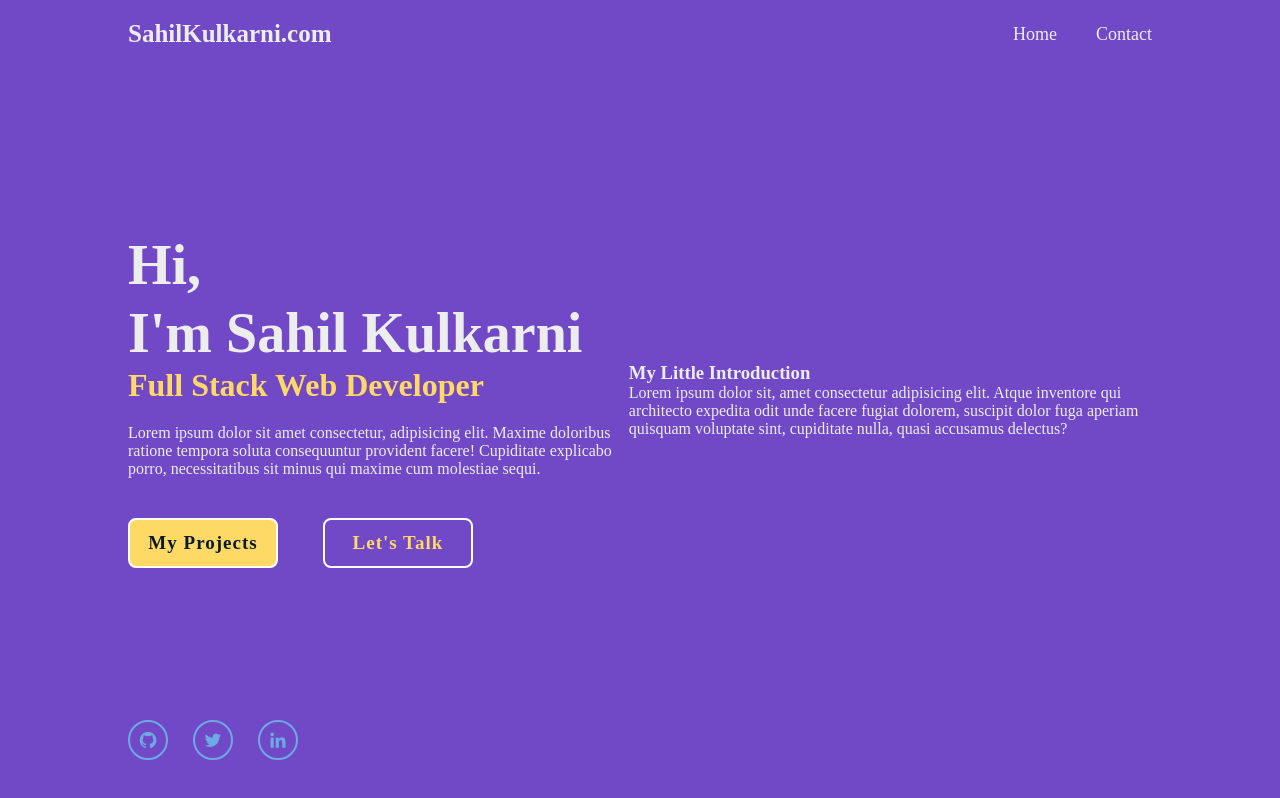
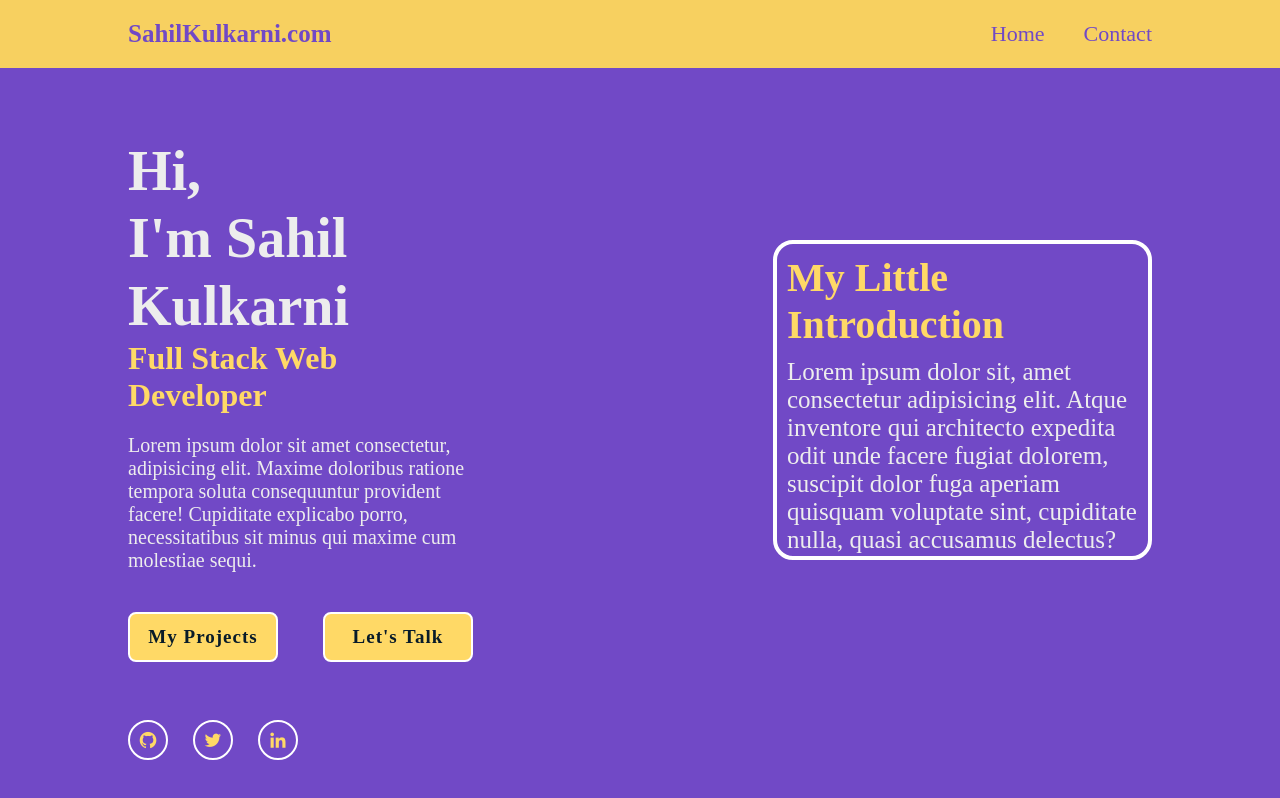
Before and after one commit to SahilKulkarni10/porfolio, a plain HTML site: page index.html in a window 1280 px wide. Drawn offline with nearby package versions, Linux system fonts and the light colour scheme.

Commit message:
Update styles.css

```diff
--- a/styles.css
+++ b/styles.css
@@ -17,7 +17,7 @@ body{
   left: 0;
   width: 100%;
   padding: 20px 10%;
-  background: transparent;
+  background: #F7D060;
   display: flex;
   justify-content: space-between;
   align-items: center;
@@ -26,21 +26,45 @@ body{
 
 .logo {
   font-size: 25px;
-  color: #ededed;
+  color: #7149C6;
   text-decoration: none;
   font-weight: 600;
 }
 
 .navbar a {
-  font-size: 18px;
-  color: #ededed;
+  font-size: 22px;
+  color: #7149C6;
   text-decoration: none;
   font-weight: 500;
   margin-left: 35px;
 }
 
+.box {
+  border: 4px solid white;
+  border-top-left-radius: 20px;
+  border-bottom-right-radius: 20px;
+  border-bottom-left-radius: 20px;
+  border-top-right-radius: 20px;
+  padding: 10px;
+  margin-left: 300px;
+  height: 40vh;
+  font-size: 25px;
+  font-weight: 500;
+}
+
+.box p {
+  padding-top: 10px;
+}
+
+
+
+.box h3 {
+  color: #FFD966;
+  font-size: 40px;
+}
+
 .navbar a:hover {
-  color: #6DA9E4;
+  color: #ededed;
 }
 
 .home{
@@ -60,6 +84,7 @@ body{
   line-height: 1.2;
 }
 
+
 .home-content h3 {
   font-size: 32px;
   font-weight: 700;
@@ -67,7 +92,7 @@ body{
 }
 
 .home-content p {
-  font-size: 16px;
+  font-size: 20px;
   margin: 20px 0 40px;
 }
 
@@ -100,10 +125,10 @@ body{
 }
 
 .btn-box a:hover {
-  color:#6DA9E4 ;
+  color:white ;
 }
 
-.btn-box a:nth-child(2) {
+/* .btn-box a:nth-child(2) {
   background: transparent;
   color: #FFD966;
 
@@ -116,7 +141,7 @@ body{
 
 .btn-box a:nth-child(2)::before{
   background: #6DA9E4;
-}
+} */
 
 
 .home-sci {
@@ -125,6 +150,7 @@ body{
   width: 170px;
   display: flex;
   justify-content: space-between ;
+
 }
 
 .home-sci a {
@@ -134,11 +160,32 @@ body{
   width: 40px;
   height: 40px;
   background: transparent;
-  border: 2px solid #6DA9E4;
+  border: 2px solid white;
   border-radius: 50%;
   font-size: 20px;
-  color: #6DA9E4;
+  color: #FFD966;
   text-decoration: none;
   z-index: 1;
   overflow: hidden;
 }
+
+
+ .container {
+  background-color: linear;
+ }
+
+
+.container_heading {
+  font-size: 56px;
+  padding: 50px;
+  margin-top: 100px;
+  color: #F7D060;
+  margin-left: 90px;
+
+}
+
+.skills {
+  margin-left:  700px;
+  font-size: 35px;
+  margin-top: auto;
+}
```
